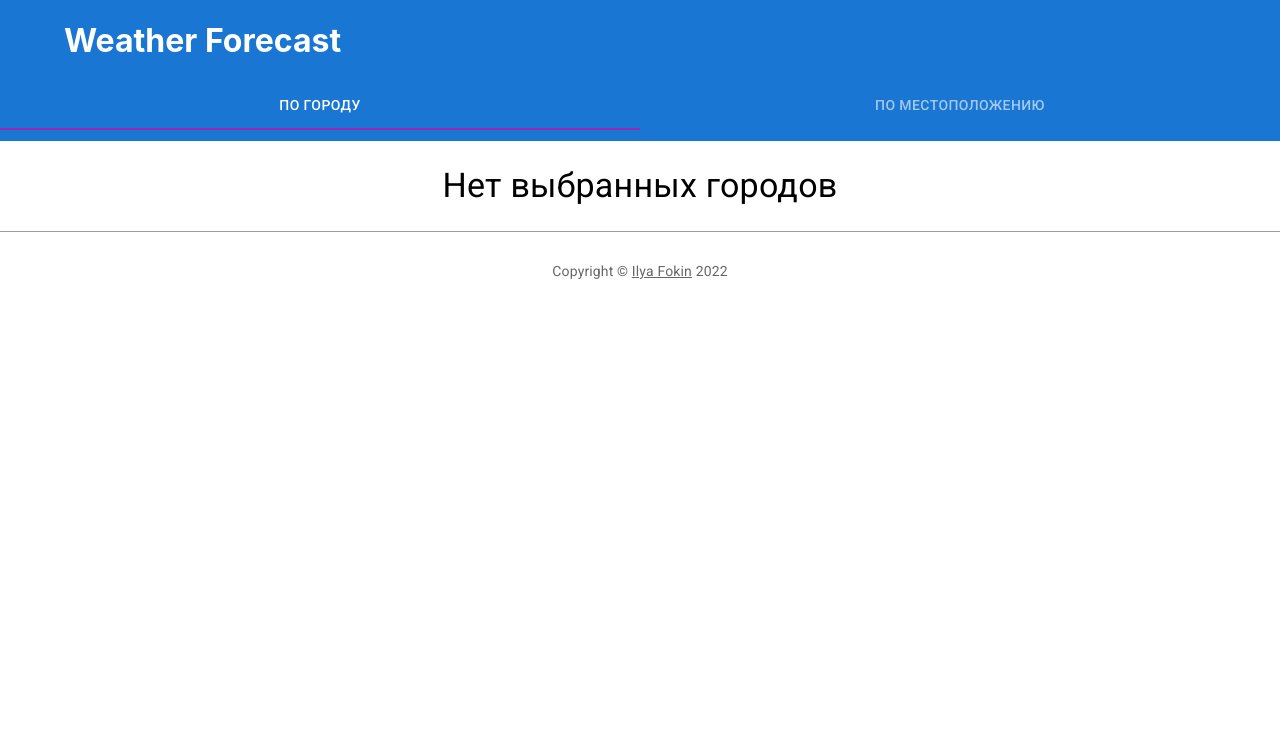
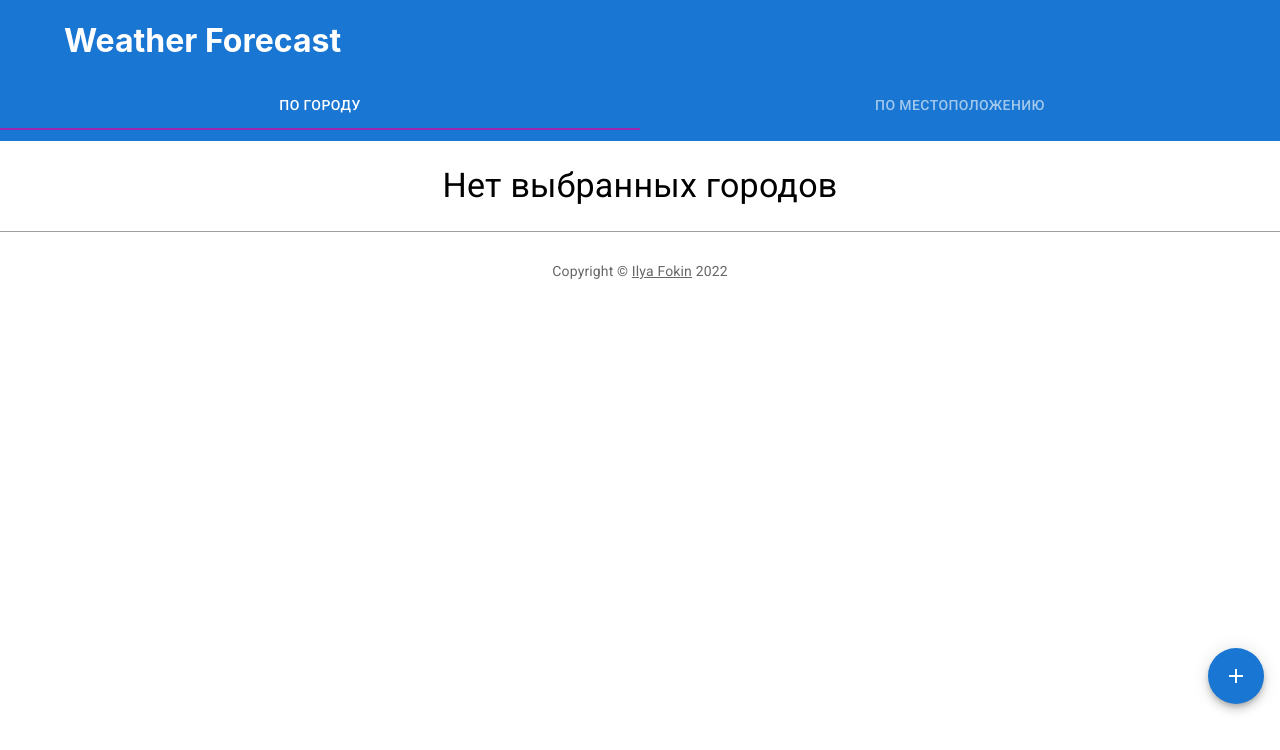
Before and after one commit to mrfourking/weather-forecast, a React (Create React App) app: page / in a window 1280 px wide. Shown: the top 750 px of the page. Built offline with nearby package versions, Linux system fonts and the light colour scheme.

Commit message:
feat: add btns for city adding

```diff
--- a/package.json
+++ b/package.json
@@ -5,6 +5,7 @@
   "dependencies": {
     "@emotion/react": "^11.7.1",
     "@emotion/styled": "^11.6.0",
+    "@mui/icons-material": "^5.4.2",
     "@mui/material": "^5.4.1",
     "@testing-library/jest-dom": "^5.16.2",
     "@testing-library/react": "^12.1.2",
--- a/src/layout/Page.js
+++ b/src/layout/Page.js
@@ -5,7 +5,12 @@ import { Container } from '@mui/material';
 
 const Page = ({ children }) => {
   return (
-    <Container>
+    <Container sx={{
+      display: 'flex',
+      flexDirection: 'column',
+      flexGrow: 1
+    }}
+    >
       {children}
     </Container>
   );
--- a/src/pages/Places/index.js
+++ b/src/pages/Places/index.js
@@ -1,7 +1,11 @@
 import React from 'react';
 import PropTypes from 'prop-types';
+
+import Typography from '@mui/material/Typography';
+import Fab from '@mui/material/Fab';
+import AddIcon from '@mui/icons-material/Add';
+
 import Tabpanel from '../../сomponents/TabPanel';
-import { Typography } from '@mui/material';
 
 const Places = ({
   citiesList,
@@ -10,7 +14,7 @@ const Places = ({
 }) => {
 
   return (
-    <div>
+    <>
       <Tabpanel value={tabValue} index={0}>
         {
           citiesList.length > 0 ? (
@@ -37,8 +41,18 @@ const Places = ({
           )
         }
       </Tabpanel>
-
-    </div>
+      <Fab
+        color='primary'
+        aria-label='add'
+        sx={{
+          position: 'fixed',
+          bottom: 96,
+          right: 16,
+        }}
+      >
+        <AddIcon />
+      </Fab>
+    </>
   );
 };
 
--- a/src/сomponents/App.js
+++ b/src/сomponents/App.js
@@ -1,7 +1,8 @@
-
-import { Grid } from '@mui/material';
 import { useState } from 'react';
 import { Routes, Route } from 'react-router-dom';
+
+import Grid from '@mui/material/Grid';
+
 import Footer from '../layout/Footer';
 import Header from '../layout/Header';
 import Page from '../layout/Page';
@@ -26,6 +27,8 @@ const App = () => {
         item
         xs={12}
         sx={{
+          display: 'flex',
+          flexDirection: 'column',
           flexGrow: 1
         }}
       >
--- a/src/сomponents/TabPanel/index.js
+++ b/src/сomponents/TabPanel/index.js
@@ -1,6 +1,8 @@
 import { Box, Typography } from '@mui/material';
 import React from 'react';
 import PropTypes from 'prop-types';
+
+import styles from './style.module.css';
 
 const Tabpanel = ({
   value,
@@ -9,6 +11,7 @@ const Tabpanel = ({
 }) => {
   return (
     <div
+      className={styles.tabPanel}
       role='tabpanel'
       hidden={value !== index}
       id={`simple-tabpanel-${index}`}
--- /dev/null
+++ b/src/сomponents/TabPanel/style.module.css
@@ -0,0 +1,3 @@
+.tabPanel {
+  flex-grow: 1;
+}
```
Also changed, not shown: src/layout/Header.js (+7 -1 lines), 1 other file (tests, documents, lock files or other folders).
